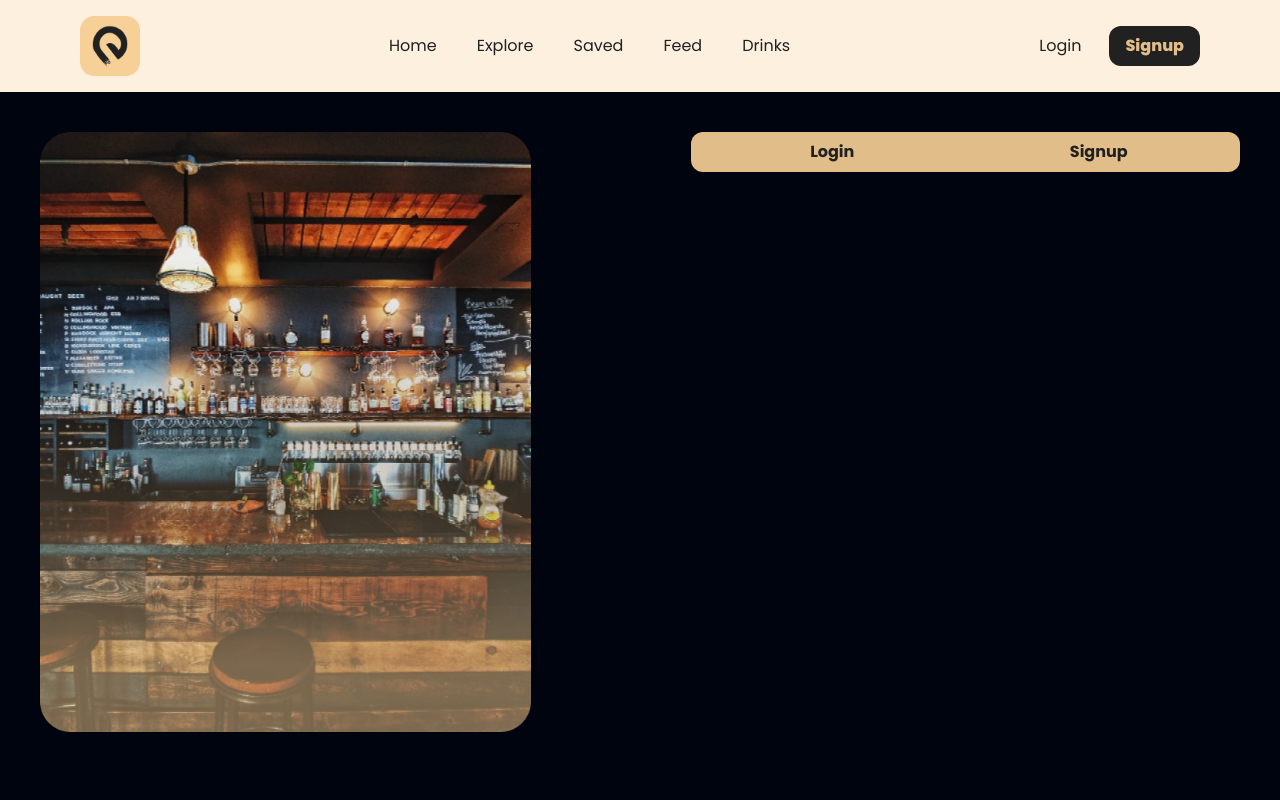
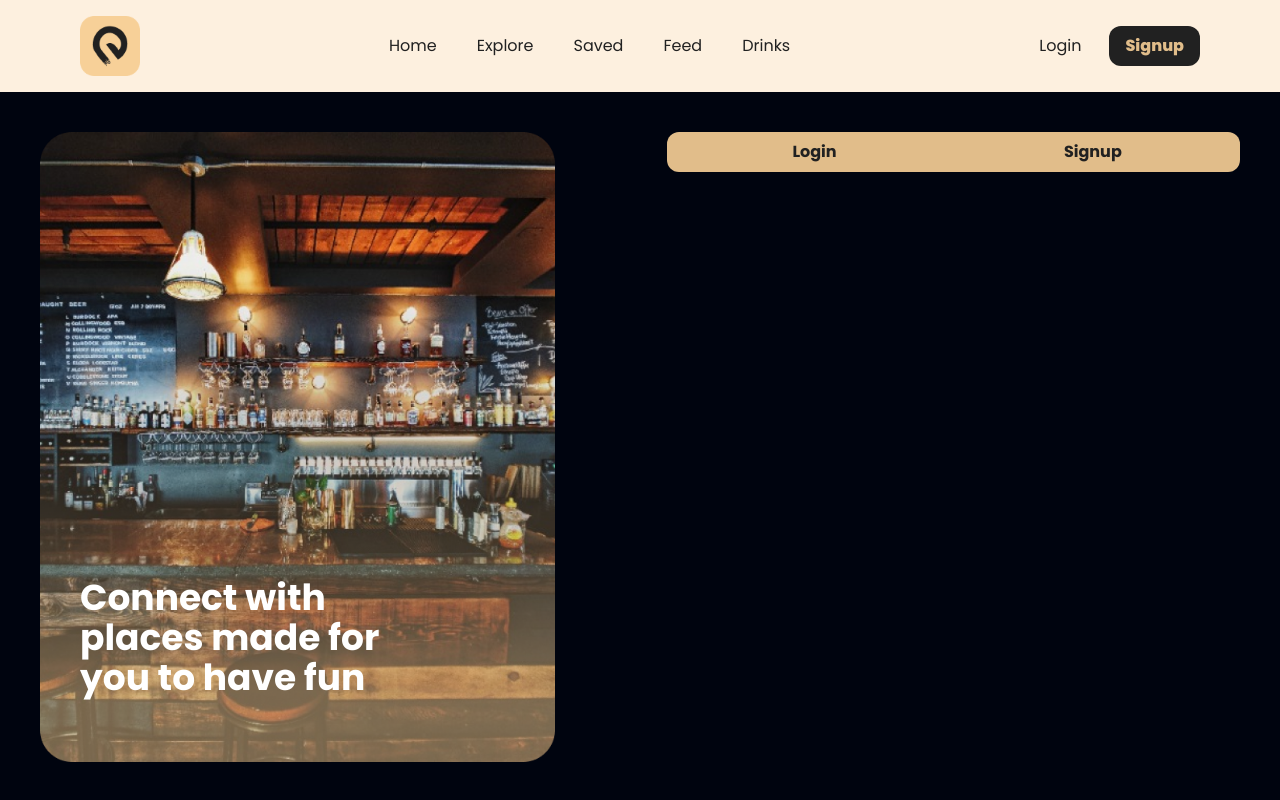
Before and after one commit to ixpllimitedofficial/iexplore_waitlist, a Next.js app: page /onboarding in a window 1280 px wide. Built offline with nearby package versions, Linux system fonts and the light colour scheme.

Commit message:
feat:added text to onboarding image

```diff
--- a/src/app/onboarding/page.tsx
+++ b/src/app/onboarding/page.tsx
@@ -4,8 +4,11 @@ import Onboarding from "@/components/Onboarding/Onboarding";
 
 const page = () => {
   return (
-    <section className="p-10 flex gap-40">
-      <Image src={OnboardingBgImage} alt="OnboardingBgImage" height={600} />
+    <section className="relative p-10 flex gap-28">
+      <div className="relative w-3/4">
+        <h1 className="font-bold text-4xl absolute left-10 bottom-16 w-4/6">Connect with places made for you to have fun</h1>
+        <Image src={OnboardingBgImage} alt="OnboardingBgImage" className="h-full" />
+      </div>
 
       <Onboarding />
     </section>
```
